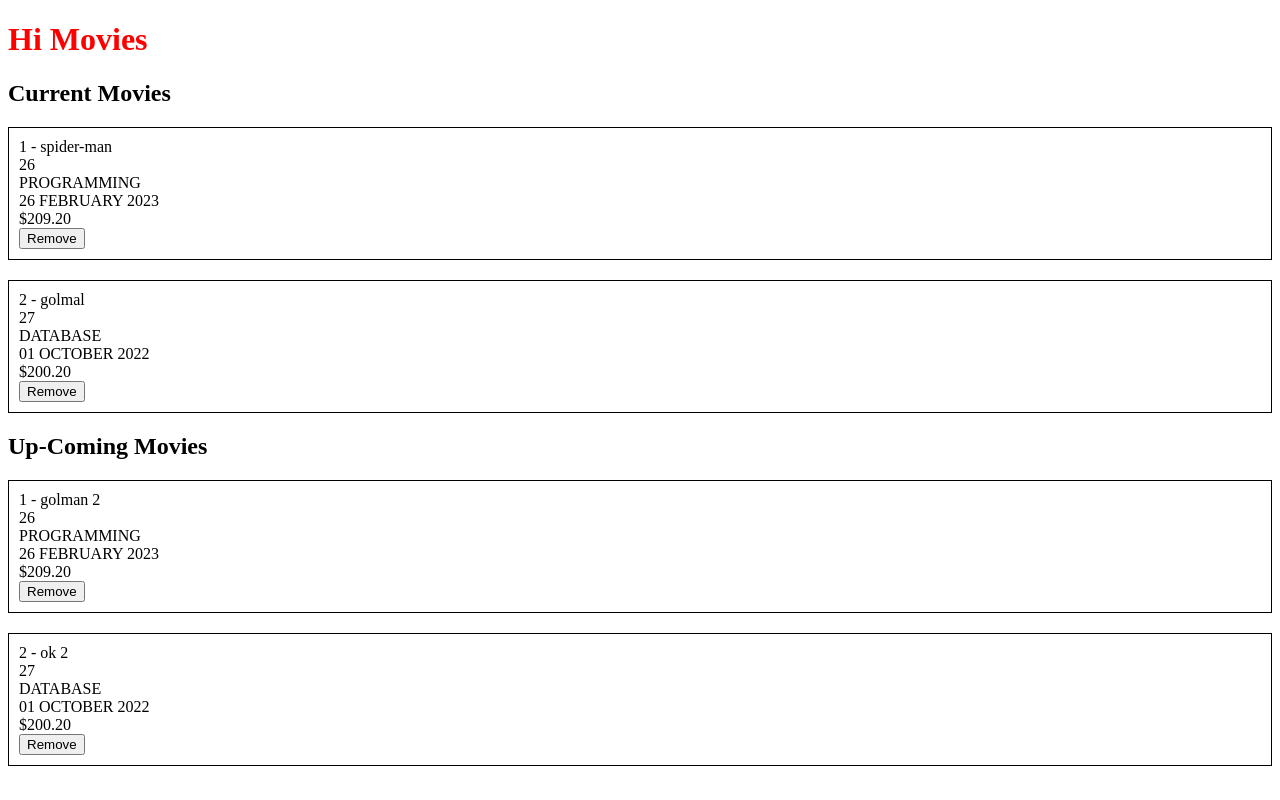
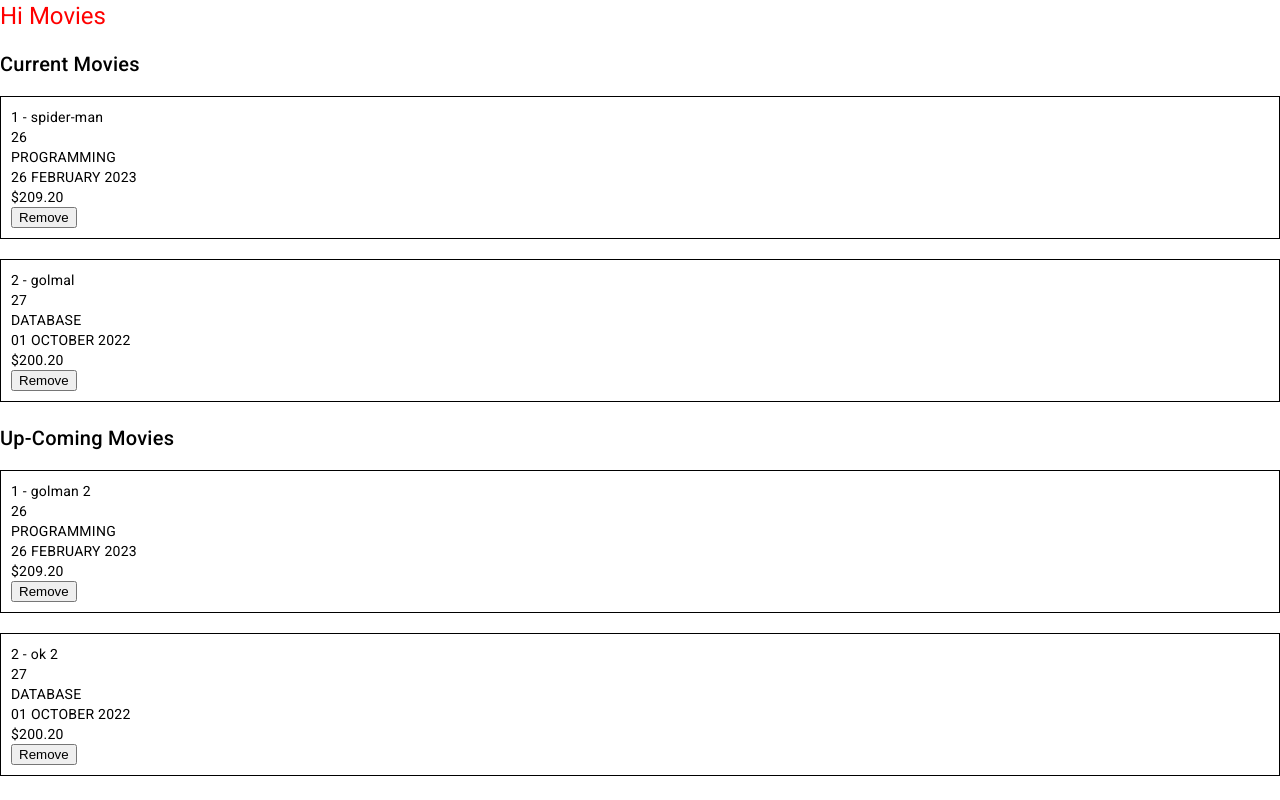
Before and after one commit to adeelzahid1/AngularMovie, an Angular app: page / in a window 1280 px wide. Built offline with nearby package versions, Linux system fonts and the light colour scheme.

Commit message:
material design and module added

```diff
--- a/angular.json
+++ b/angular.json
@@ -25,6 +25,7 @@
               "src/assets"
             ],
             "styles": [
+              "@angular/material/prebuilt-themes/indigo-pink.css",
               "src/styles.css"
             ],
             "scripts": []
@@ -87,6 +88,7 @@
               "src/assets"
             ],
             "styles": [
+              "@angular/material/prebuilt-themes/indigo-pink.css",
               "src/styles.css"
             ],
             "scripts": []
--- a/package.json
+++ b/package.json
@@ -11,10 +11,12 @@
   "private": true,
   "dependencies": {
     "@angular/animations": "^15.1.0",
+    "@angular/cdk": "^15.2.0",
     "@angular/common": "^15.1.0",
     "@angular/compiler": "^15.1.0",
     "@angular/core": "^15.1.0",
     "@angular/forms": "^15.1.0",
+    "@angular/material": "^15.2.0",
     "@angular/platform-browser": "^15.1.0",
     "@angular/platform-browser-dynamic": "^15.1.0",
     "@angular/router": "^15.1.0",
--- a/src/index.html
+++ b/src/index.html
@@ -6,8 +6,11 @@
   <base href="/">
   <meta name="viewport" content="width=device-width, initial-scale=1">
   <link rel="icon" type="image/x-icon" href="favicon.ico">
+  <link rel="preconnect" href="https://fonts.gstatic.com">
+  <link href="https://fonts.googleapis.com/css2?family=Roboto:wght@300;400;500&display=swap" rel="stylesheet">
+  <link href="https://fonts.googleapis.com/icon?family=Material+Icons" rel="stylesheet">
 </head>
-<body>
+<body class="mat-typography">
   <app-root></app-root>
 </body>
 </html>
--- a/src/styles.css
+++ b/src/styles.css
@@ -1 +1,4 @@
 /* You can add global styles to this file, and also import other style files */
+
+html, body { height: 100%; }
+body { margin: 0; font-family: Roboto, "Helvetica Neue", sans-serif; }
```
Also changed, not shown: src/app/app.module.ts (+6 -2 lines), src/app/material/material.module.ts (added, +12 -0 lines), 1 other file (tests, documents, lock files or other folders).
